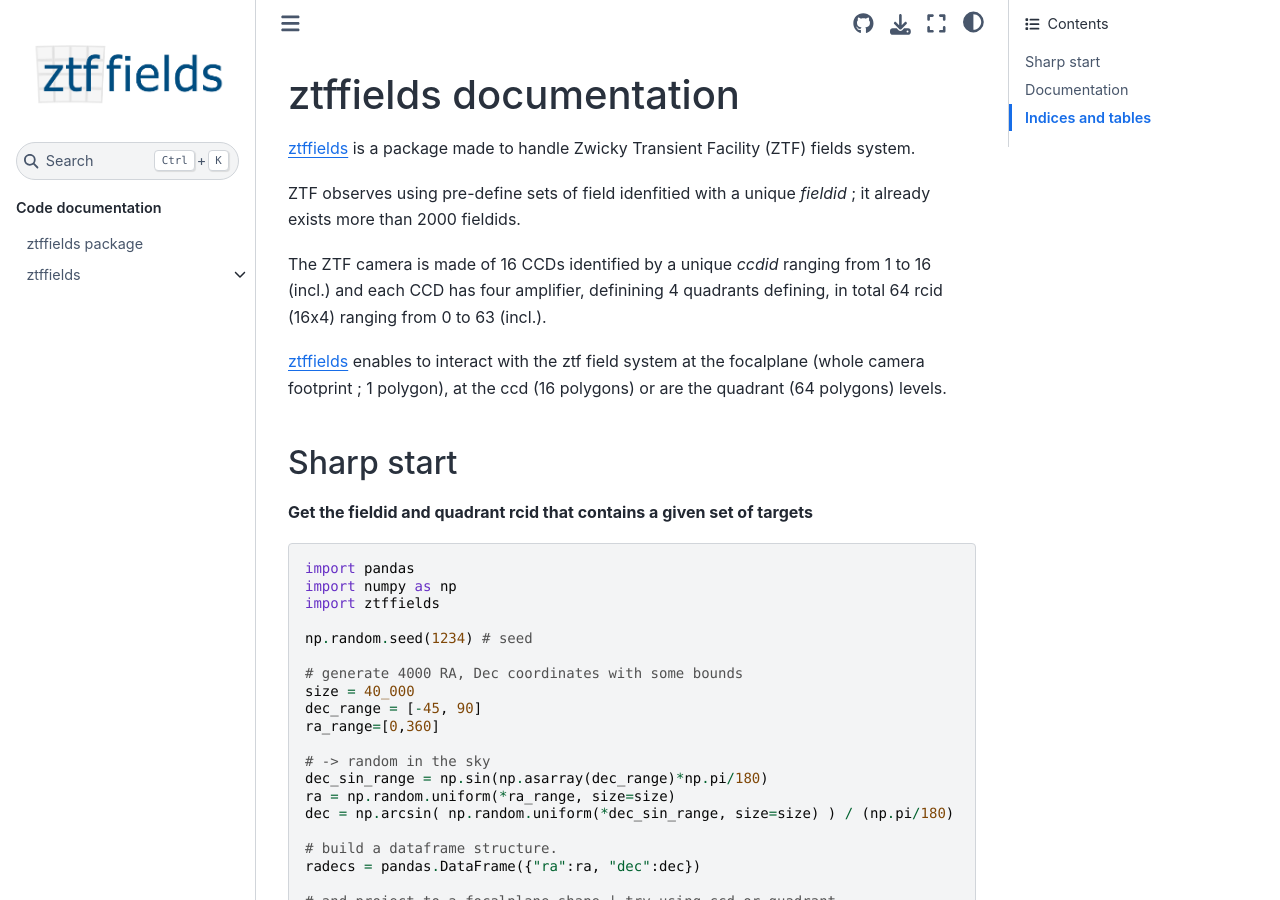
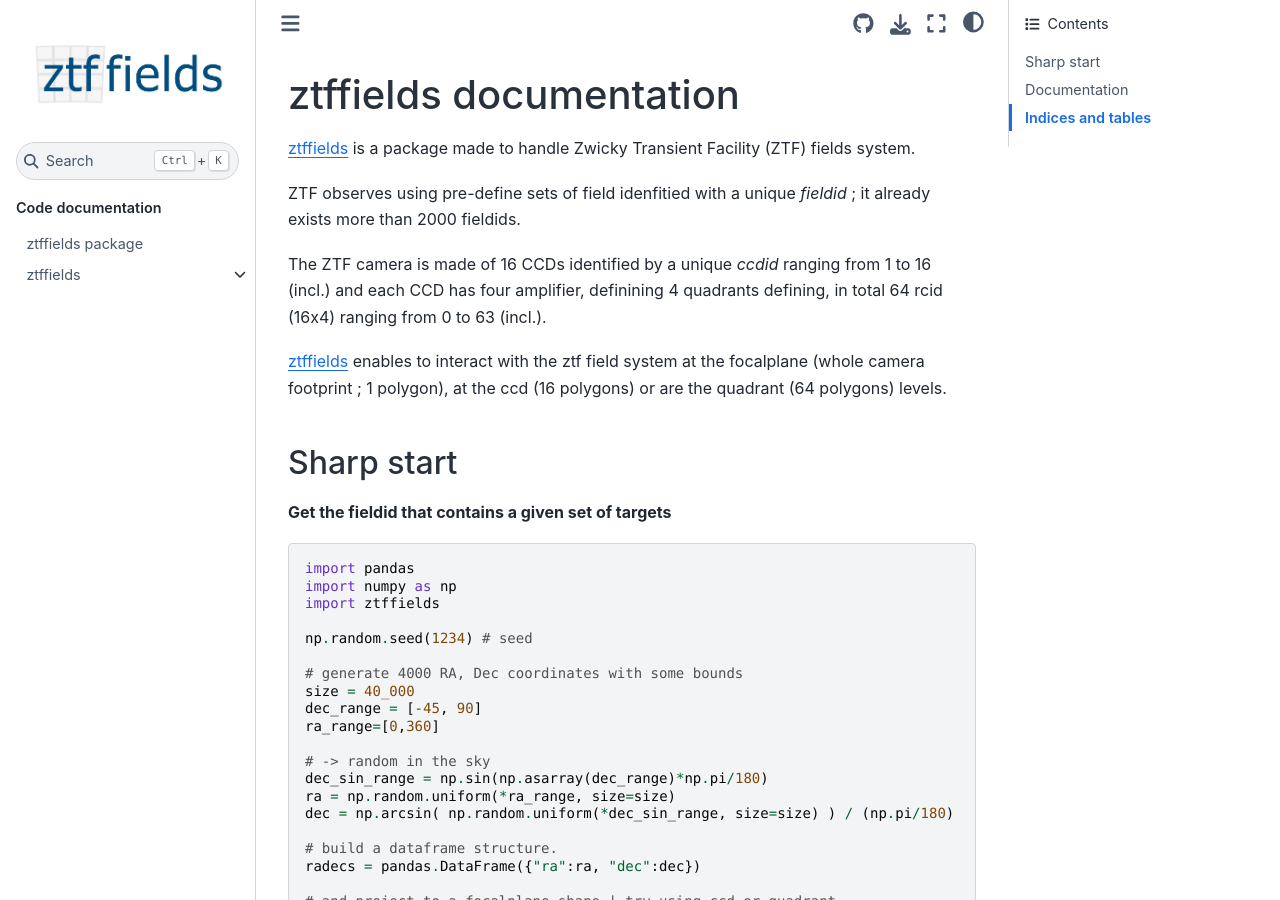
Before and after one commit to MickaelRigault/ztffields, a Sphinx documentation site: the page built from docs/index.rst, in a window 1280 px wide and 900 px high. Built offline with Sphinx 7.4.7 and the Sphinx Book theme 1.1.4, drawn with Linux system fonts in a browser that asks for light colours; pages that are not in the unit, such as notebooks, are missing from menus.

Commit message:
clean doc

```diff
--- a/docs/index.rst
+++ b/docs/index.rst
@@ -22,7 +22,7 @@ quadrant (64 polygons) levels.
 Sharp start
 ============
 
-**Get the fieldid and quadrant rcid that contains a given set of targets**
+**Get the fieldid that contains a given set of targets**
 
 .. code-block:: python
 
```
